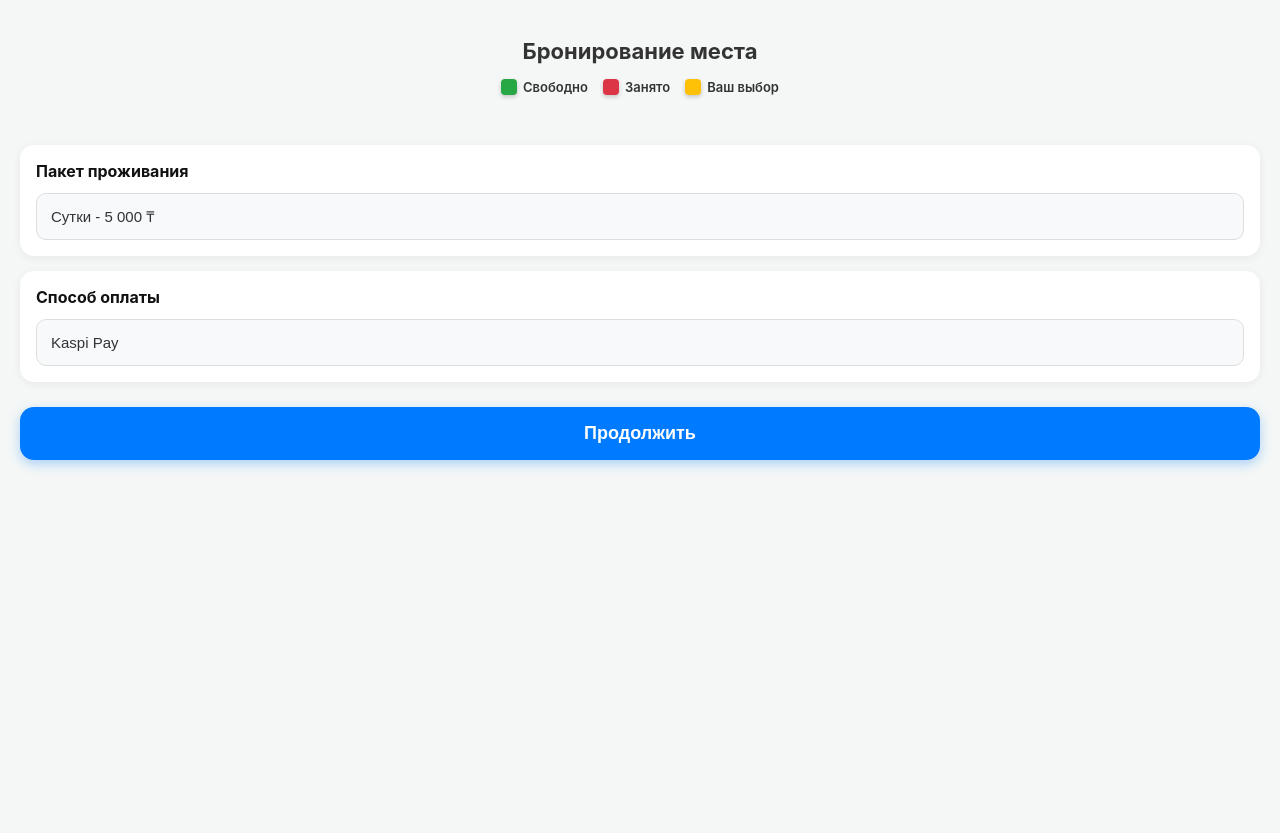
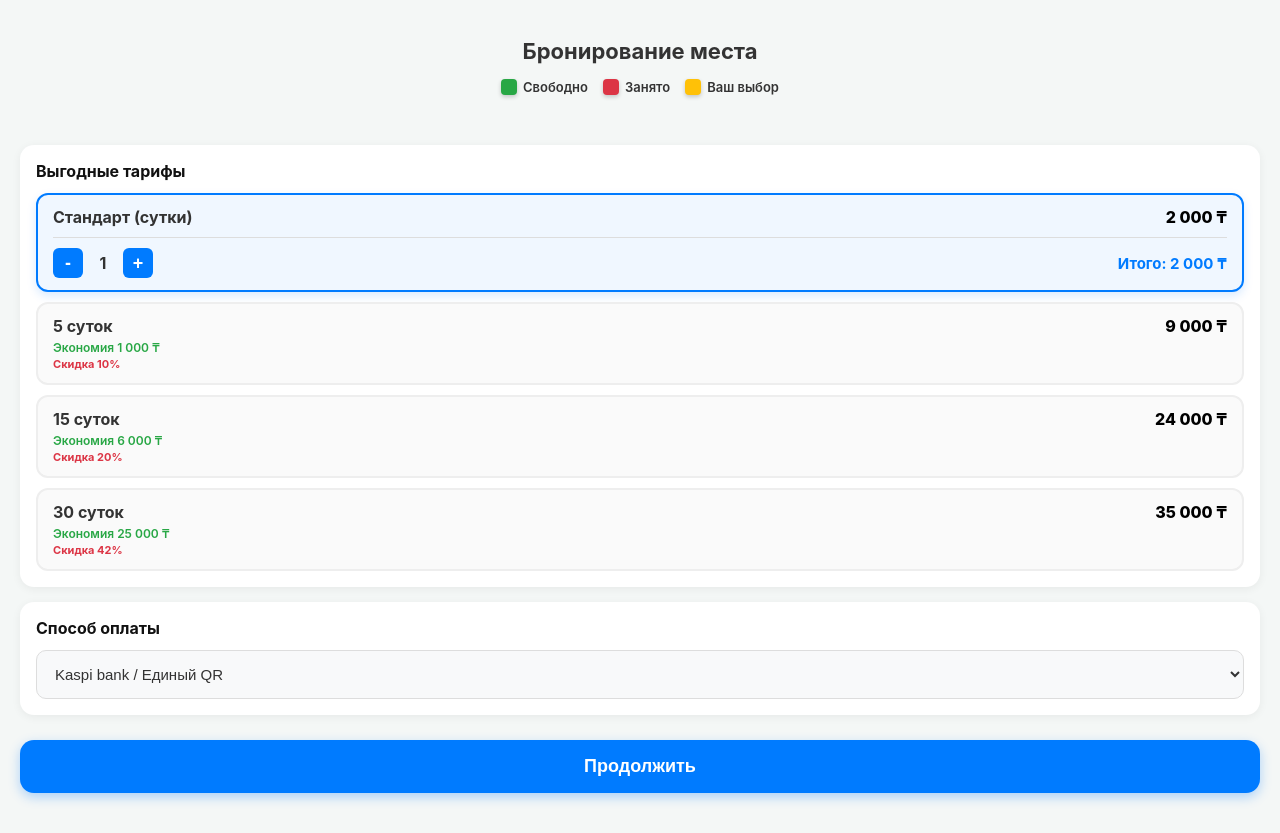
Before and after one commit to danatkam/hostel-app, a plain HTML site: page index.html in a window 1280 px wide. Before the commit the page ends 800 px from the top, so only its background shows below. Drawn offline with Linux system fonts and the light colour scheme; a script that the page names is missing.

Commit message:
Update index.html

```diff
--- a/index.html
+++ b/index.html
@@ -10,9 +10,9 @@
         :root {
             --bg-color: var(--tg-theme-bg-color, #f4f7f6);
             --text-color: var(--tg-theme-text-color, #333);
-            --free-color: #28a745; /* Ярко-зеленый */
-            --occupied-color: #dc3545; /* Ярко-красный */
-            --selected-color: #ffc107; /* Ярко-желтый */
+            --free-color: #28a745;
+            --occupied-color: #dc3545;
+            --selected-color: #ffc107;
         }
 
         body {
@@ -21,18 +21,15 @@
             background-color: var(--bg-color);
             color: var(--text-color);
             margin: 0;
+            padding-bottom: 40px;
         }
 
         h2 { text-align: center; margin-bottom: 15px; font-weight: 700; font-size: 22px; }
+        h3 { margin-top: 0; margin-bottom: 12px; font-size: 16px; color: #111; }
 
-        /* Легенда (Подсказка по цветам) */
+        /* Легенда */
         .legend {
-            display: flex;
-            justify-content: center;
-            gap: 15px;
-            margin-bottom: 25px;
-            font-size: 13px;
-            font-weight: 600;
+            display: flex; justify-content: center; gap: 15px; margin-bottom: 25px; font-size: 13px; font-weight: 600;
         }
         .legend-item { display: flex; align-items: center; gap: 6px; }
         .box { width: 16px; height: 16px; border-radius: 4px; box-shadow: 0 2px 4px rgba(0,0,0,0.2); }
@@ -42,80 +39,73 @@
 
         /* Сетка капсул */
         .capsule-grid {
-            display: grid;
-            grid-template-columns: repeat(4, 1fr);
-            gap: 12px;
-            margin-bottom: 25px;
+            display: grid; grid-template-columns: repeat(4, 1fr); gap: 12px; margin-bottom: 25px;
+        }
+        .capsule {
+            padding: 16px 0; text-align: center; border-radius: 12px; font-size: 18px; font-weight: 800;
+            cursor: pointer; background-color: var(--free-color); color: #ffffff;
+            box-shadow: 0 4px 6px rgba(0,0,0,0.15); transition: all 0.2s ease;
+        }
+        .capsule:active { transform: scale(0.95); }
+        .capsule.occupied { background-color: var(--occupied-color); cursor: not-allowed; opacity: 0.9; }
+        .capsule.selected {
+            background-color: var(--selected-color); color: #000000;
+            transform: scale(1.08); box-shadow: 0 6px 12px rgba(255, 193, 7, 0.5); border: 2px solid #d39e00;
         }
 
-        .capsule {
-            padding: 16px 0;
-            text-align: center;
-            border-radius: 12px;
-            font-size: 18px;
-            font-weight: 800;
-            cursor: pointer;
-            background-color: var(--free-color);
-            color: #ffffff; /* Белые цифры на зеленом/красном фоне */
-            box-shadow: 0 4px 6px rgba(0,0,0,0.15);
-            transition: all 0.2s ease;
-        }
-
-        .capsule:active { transform: scale(0.95); }
-
-        .capsule.occupied {
-            background-color: var(--occupied-color);
-            cursor: not-allowed;
-            opacity: 0.9;
-        }
-
-        .capsule.selected {
-            background-color: var(--selected-color);
-            color: #000000; /* Черные цифры на желтом фоне для читаемости */
-            transform: scale(1.08);
-            box-shadow: 0 6px 12px rgba(255, 193, 7, 0.5);
-            border: 2px solid #d39e00;
-        }
-
-        /* Блоки выбора тарифов и оплаты */
+        /* Секции */
         .section {
-            background: #ffffff;
-            padding: 16px;
-            border-radius: 14px;
-            margin-bottom: 15px;
+            background: #ffffff; padding: 16px; border-radius: 14px; margin-bottom: 15px;
             box-shadow: 0 2px 10px rgba(0,0,0,0.06);
         }
 
-        .section h3 { margin-top: 0; margin-bottom: 12px; font-size: 16px; color: #111; }
+        /* Карточки тарифов */
+        .tariffs-container {
+            display: flex; flex-direction: column; gap: 10px;
+        }
+        .tariff-card {
+            border: 2px solid #eee; border-radius: 12px; padding: 12px 15px; cursor: pointer;
+            transition: all 0.2s; position: relative; background-color: #fafafa;
+        }
+        .tariff-card.selected {
+            border-color: #007bff; background-color: #f0f7ff;
+            box-shadow: 0 4px 10px rgba(0, 123, 255, 0.15);
+        }
+        .tariff-header { display: flex; justify-content: space-between; align-items: center; }
+        .tariff-title { font-weight: bold; font-size: 16px; color: #333; }
+        .tariff-price { font-weight: 800; font-size: 16px; color: #000; }
+        .tariff-save { font-size: 12px; color: #28a745; font-weight: 600; margin-top: 4px; }
+        .discount-badge { font-size: 11px; color: #dc3545; font-weight: bold; margin-top: 2px; }
 
+        /* Калькулятор в стандартном тарифе */
+        .calculator {
+            display: none; justify-content: space-between; align-items: center;
+            margin-top: 10px; padding-top: 10px; border-top: 1px solid #ddd;
+        }
+        .tariff-card.selected .calculator { display: flex; }
+        .calc-controls { display: flex; align-items: center; gap: 10px; }
+        .calc-btn {
+            width: 30px; height: 30px; border-radius: 6px; border: none; background: #007bff;
+            color: #fff; font-size: 18px; font-weight: bold; cursor: pointer;
+            display: flex; align-items: center; justify-content: center; user-select: none;
+        }
+        .calc-btn:active { transform: scale(0.9); }
+        .calc-value { font-size: 16px; font-weight: bold; min-width: 20px; text-align: center; }
+        .calc-total { font-weight: bold; font-size: 15px; color: #007bff; }
+
+        /* Выбор способа оплаты */
         select {
-            width: 100%;
-            padding: 14px;
-            border-radius: 10px;
-            border: 1px solid #ddd;
-            font-size: 15px;
-            font-weight: 500;
-            background-color: #f8f9fa;
-            color: #333;
-            outline: none;
-            appearance: none; /* Убирает стандартную стрелку в некоторых браузерах */
+            width: 100%; padding: 14px; border-radius: 10px; border: 1px solid #ddd;
+            font-size: 15px; font-weight: 500; background-color: #f8f9fa; color: #333; outline: none;
         }
         select:focus { border-color: #007bff; }
 
         /* Кнопка оплаты */
         .pay-btn {
-            width: 100%;
-            background-color: var(--tg-theme-button-color, #007bff);
-            color: var(--tg-theme-button-text-color, #fff);
-            padding: 16px;
-            border: none;
-            border-radius: 14px;
-            font-size: 18px;
-            font-weight: bold;
-            cursor: pointer;
-            box-shadow: 0 4px 12px rgba(0, 123, 255, 0.3);
-            transition: background 0.3s, transform 0.1s;
-            margin-top: 10px;
+            width: 100%; background-color: var(--tg-theme-button-color, #007bff);
+            color: var(--tg-theme-button-text-color, #fff); padding: 16px; border: none;
+            border-radius: 14px; font-size: 18px; font-weight: bold; cursor: pointer;
+            box-shadow: 0 4px 12px rgba(0, 123, 255, 0.3); transition: background 0.3s, transform 0.1s; margin-top: 10px;
         }
         .pay-btn:active { background-color: #0056b3; transform: scale(0.98); }
     </style>
@@ -124,61 +114,95 @@
 
     <h2>Бронирование места</h2>
 
-    <!-- Подсказка по цветам -->
     <div class="legend">
         <div class="legend-item"><div class="box free"></div> Свободно</div>
         <div class="legend-item"><div class="box occupied"></div> Занято</div>
         <div class="legend-item"><div class="box selected"></div> Ваш выбор</div>
     </div>
 
-    <!-- Сетка из 46 капсул -->
     <div class="capsule-grid" id="capsulesContainer"></div>
 
-    <!-- Выбор пакета проживания -->
     <div class="section">
-        <h3>Пакет проживания</h3>
-        <select id="tariffSelect">
-            <option value="5000">Сутки - 5 000 ₸</option>
-            <option value="30000">Неделя - 30 000 ₸ (Экономия 5 000 ₸)</option>
-            <option value="90000">Месяц - 90 000 ₸ (Выгода 40%)</option>
-        </select>
+        <h3>Выгодные тарифы</h3>
+        <div class="tariffs-container">
+
+            <!-- 1 СУТКИ (КАЛЬКУЛЯТОР) -->
+            <div class="tariff-card selected" id="card-standard" onclick="selectTariff('standard')">
+                <div class="tariff-header">
+                    <div class="tariff-title">Стандарт (сутки)</div>
+                    <div class="tariff-price">2 000 ₸</div>
+                </div>
+                <div class="calculator">
+                    <div class="calc-controls">
+                        <button class="calc-btn" onclick="changeDays(-1, event)">-</button>
+                        <div class="calc-value" id="daysCount">1</div>
+                        <button class="calc-btn" onclick="changeDays(1, event)">+</button>
+                    </div>
+                    <div class="calc-total">Итого: <span id="standardTotal">2 000</span> ₸</div>
+                </div>
+            </div>
+
+            <!-- ПАКЕТ 5 СУТОК -->
+            <div class="tariff-card" onclick="selectTariff('5days')">
+                <div class="tariff-header">
+                    <div class="tariff-title">5 суток</div>
+                    <div class="tariff-price">9 000 ₸</div>
+                </div>
+                <div class="tariff-save">Экономия 1 000 ₸</div>
+                <div class="discount-badge">Скидка 10%</div>
+            </div>
+
+            <!-- ПАКЕТ 15 СУТОК -->
+            <div class="tariff-card" onclick="selectTariff('15days')">
+                <div class="tariff-header">
+                    <div class="tariff-title">15 суток</div>
+                    <div class="tariff-price">24 000 ₸</div>
+                </div>
+                <div class="tariff-save">Экономия 6 000 ₸</div>
+                <div class="discount-badge">Скидка 20%</div>
+            </div>
+
+            <!-- ПАКЕТ 30 СУТОК -->
+            <div class="tariff-card" onclick="selectTariff('30days')">
+                <div class="tariff-header">
+                    <div class="tariff-title">30 суток</div>
+                    <div class="tariff-price">35 000 ₸</div>
+                </div>
+                <div class="tariff-save">Экономия 25 000 ₸</div>
+                <div class="discount-badge">Скидка 42%</div>
+            </div>
+
+        </div>
     </div>
 
-    <!-- Выбор способа оплаты -->
     <div class="section">
         <h3>Способ оплаты</h3>
         <select id="paymentMethod">
-            <option value="kaspi">Kaspi Pay</option>
-            <option value="other_banks">Оплата через другие банки (Единый QR)</option>
+            <option value="kaspi">Kaspi bank / Единый QR</option>
             <option value="apple_google">Apple Pay / Google Pay</option>
         </select>
     </div>
 
-    <!-- Кнопка -->
-    <button class="pay-btn" id="payButton" onclick="sendDataToBot()">Продолжить</button>
+    <button class="pay-btn" onclick="sendDataToBot()">Продолжить</button>
 
     <script>
-        // Инициализация Telegram
         let tg = window.Telegram.WebApp;
         tg.expand();
 
+        // Логика капсул
         let selectedCapsule = null;
         const container = document.getElementById('capsulesContainer');
 
-        // Генерация капсул
         for (let i = 1; i <= 46; i++) {
             let div = document.createElement('div');
             div.className = 'capsule';
             div.innerText = i;
 
-            // Тестово закрасим 2 и 7 капсулы в красный (Занято)
             if (i === 2 || i === 7) {
                 div.classList.add('occupied');
             } else {
                 div.onclick = function() {
-                    // Сбрасываем желтый цвет у других
                     document.querySelectorAll('.capsule').forEach(c => c.classList.remove('selected'));
-                    // Красим выбранную в желтый
                     div.classList.add('selected');
                     selectedCapsule = i;
                 };
@@ -186,19 +210,64 @@
             container.appendChild(div);
         }
 
-        // Отправка в бота
+        // Логика тарифов и калькулятора
+        let currentTariff = 'standard';
+        let customDays = 1;
+        const pricePerDay = 2000;
+
+        function selectTariff(type) {
+            currentTariff = type;
+            document.querySelectorAll('.tariff-card').forEach(card => card.classList.remove('selected'));
+            event.currentTarget.classList.add('selected');
+        }
+
+        function changeDays(delta, e) {
+            e.stopPropagation(); // Чтобы при клике на +/- карточка не мигала
+            if (customDays + delta > 0) {
+                customDays += delta;
+                document.getElementById('daysCount').innerText = customDays;
+
+                // Форматируем сумму с пробелами (например, 4 000)
+                let total = customDays * pricePerDay;
+                document.getElementById('standardTotal').innerText = total.toLocaleString('ru-RU');
+
+                // Принудительно делаем карточку активной, если пользователь кликнул сразу на +/-
+                document.querySelectorAll('.tariff-card').forEach(card => card.classList.remove('selected'));
+                document.getElementById('card-standard').classList.add('selected');
+                currentTariff = 'standard';
+            }
+        }
+
+        // Отправка в бота n8n
         function sendDataToBot() {
             if (!selectedCapsule) {
                 tg.showAlert("Пожалуйста, выберите свободную капсулу на схеме (зеленого цвета)!");
                 return;
             }
 
-            let tariff = document.getElementById('tariffSelect').value;
+            let finalAmount = 0;
+            let tariffName = "";
+
+            if (currentTariff === 'standard') {
+                finalAmount = customDays * pricePerDay;
+                tariffName = "Стандарт (" + customDays + " суток)";
+            } else if (currentTariff === '5days') {
+                finalAmount = 9000;
+                tariffName = "Пакет 5 суток";
+            } else if (currentTariff === '15days') {
+                finalAmount = 24000;
+                tariffName = "Пакет 15 суток";
+            } else if (currentTariff === '30days') {
+                finalAmount = 35000;
+                tariffName = "Пакет 30 суток";
+            }
+
             let payment = document.getElementById('paymentMethod').value;
 
             let orderData = {
                 capsule: "Капсула " + selectedCapsule,
-                amount: tariff,
+                amount: finalAmount,
+                tariff_name: tariffName,
                 payment_method: payment,
                 user_id: tg.initDataUnsafe?.user?.id || "unknown_user"
             };
```
